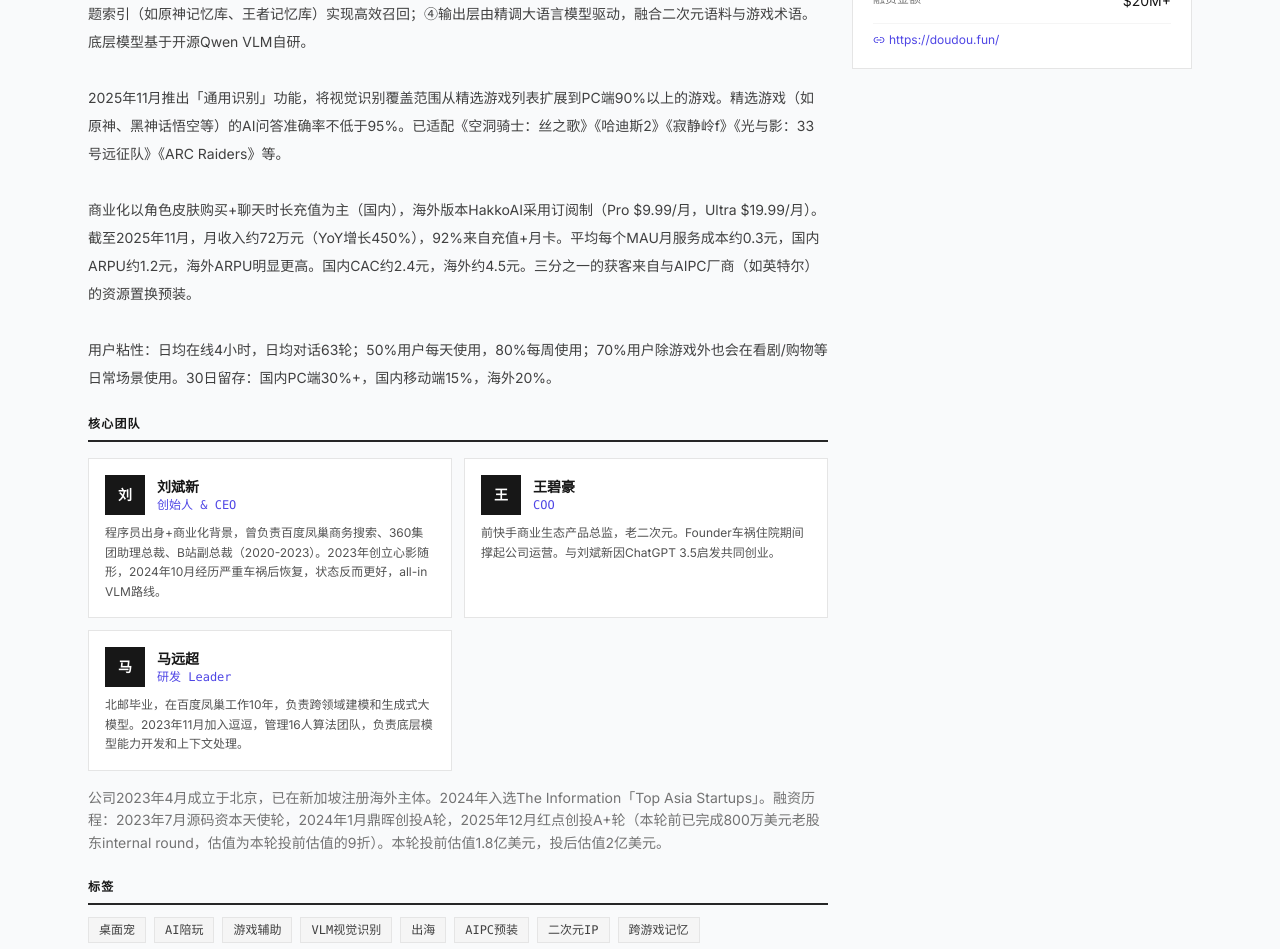
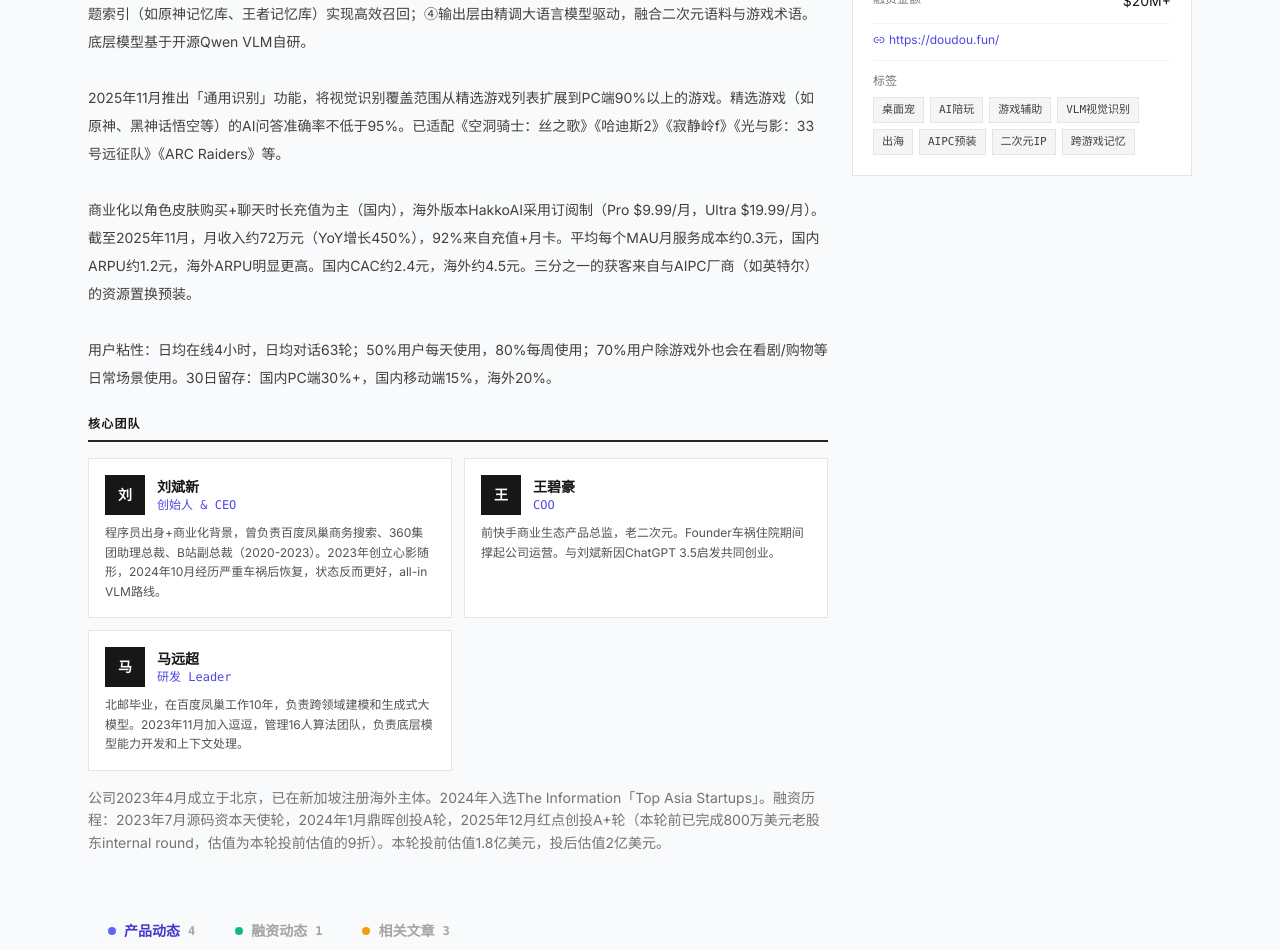
Before and after one commit to jiaqizhao0226-byte/ai-game-tracker, a Next.js app: page /game/1 in a window 1280 px wide. Shown: the part 640-1589 px from the top of the page. Built offline with nearby package versions, Linux system fonts and the light colour scheme.

Commit message:
标签移到核心属性卡片底部
- 从左侧主栏移到右侧核心属性卡片
- 不再单独成块，放在链接下方

```diff
--- a/src/app/game/[id]/page.tsx
+++ b/src/app/game/[id]/page.tsx
@@ -129,22 +129,6 @@
                 <div className="text-sm text-neutral-700 whitespace-pre-wrap leading-7">{game.description}</div>
               </div>
             )}
-
-            {/* Tags */}
-            {game.tags && (
-              <div className="mb-6">
-                <h3 className="text-xs uppercase tracking-widest font-bold text-neutral-900 mb-3 font-mono border-b-2 border-neutral-800 pb-2">
-                  标签
-                </h3>
-                <div className="flex flex-wrap gap-2">
-                  {game.tags.split(',').filter((t: string) => t.trim()).map((tag: string, i: number) => (
-                    <span key={i} className="text-xs font-mono px-2.5 py-1 bg-neutral-100 text-neutral-700 border border-neutral-200">
-                      {tag.trim()}
-                    </span>
-                  ))}
-                </div>
-              </div>
-            )}
           </div>
 
           {/* Right sidebar: attributes only */}
@@ -191,6 +175,18 @@
                     </a>
                   </div>
                 )}
+                {game.tags && (
+                  <div className="pt-3 border-t border-neutral-100">
+                    <div className="text-neutral-500 text-xs mb-2">标签</div>
+                    <div className="flex flex-wrap gap-1.5">
+                      {game.tags.split(',').filter((t: string) => t.trim()).map((tag: string, i: number) => (
+                        <span key={i} className="text-[11px] font-mono px-2 py-0.5 bg-neutral-100 text-neutral-700 border border-neutral-200">
+                          {tag.trim()}
+                        </span>
+                      ))}
+                    </div>
+                  </div>
+                )}
               </div>
             </div>
           </div>
```
